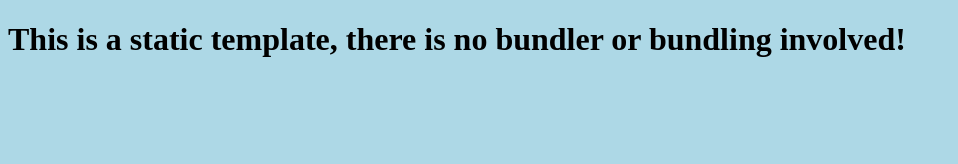
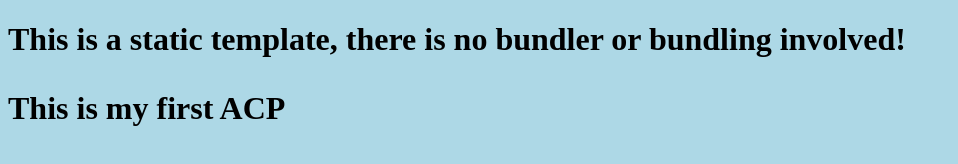
Before and after one commit to calvincheng919/lab11, a website: page index.html in a window 1280 px wide. Shown: the whole page, without its empty margins (0-958 px from the left). Drawn offline with Linux system fonts and the light colour scheme.

Commit message:
my second change

```diff
--- a/index.html
+++ b/index.html
@@ -10,6 +10,7 @@
   <body>
     <h1>
       This is a static template, there is no bundler or bundling involved!
+      <p>This is my first ACP</p>
     </h1>
   </body>
 </html>
```
